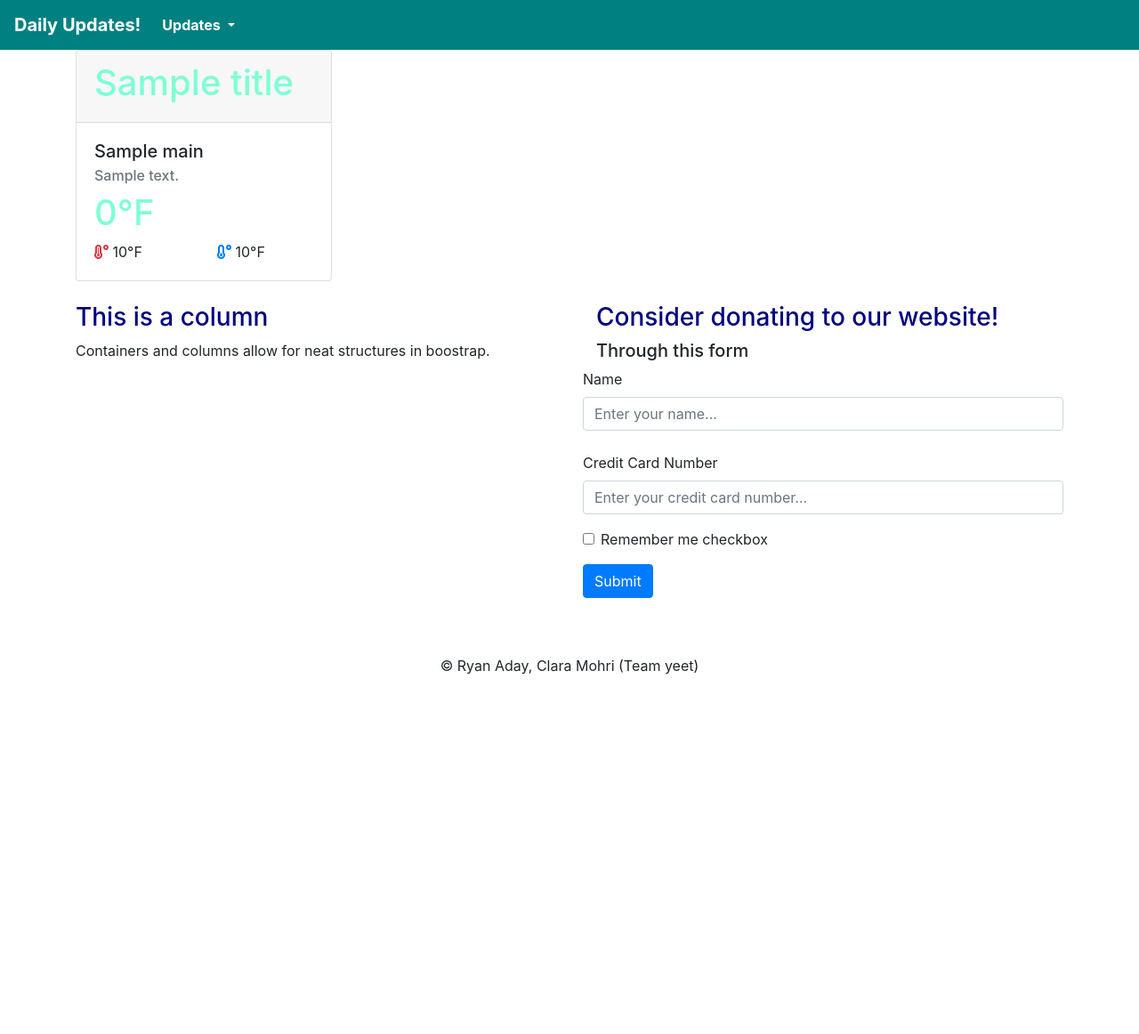
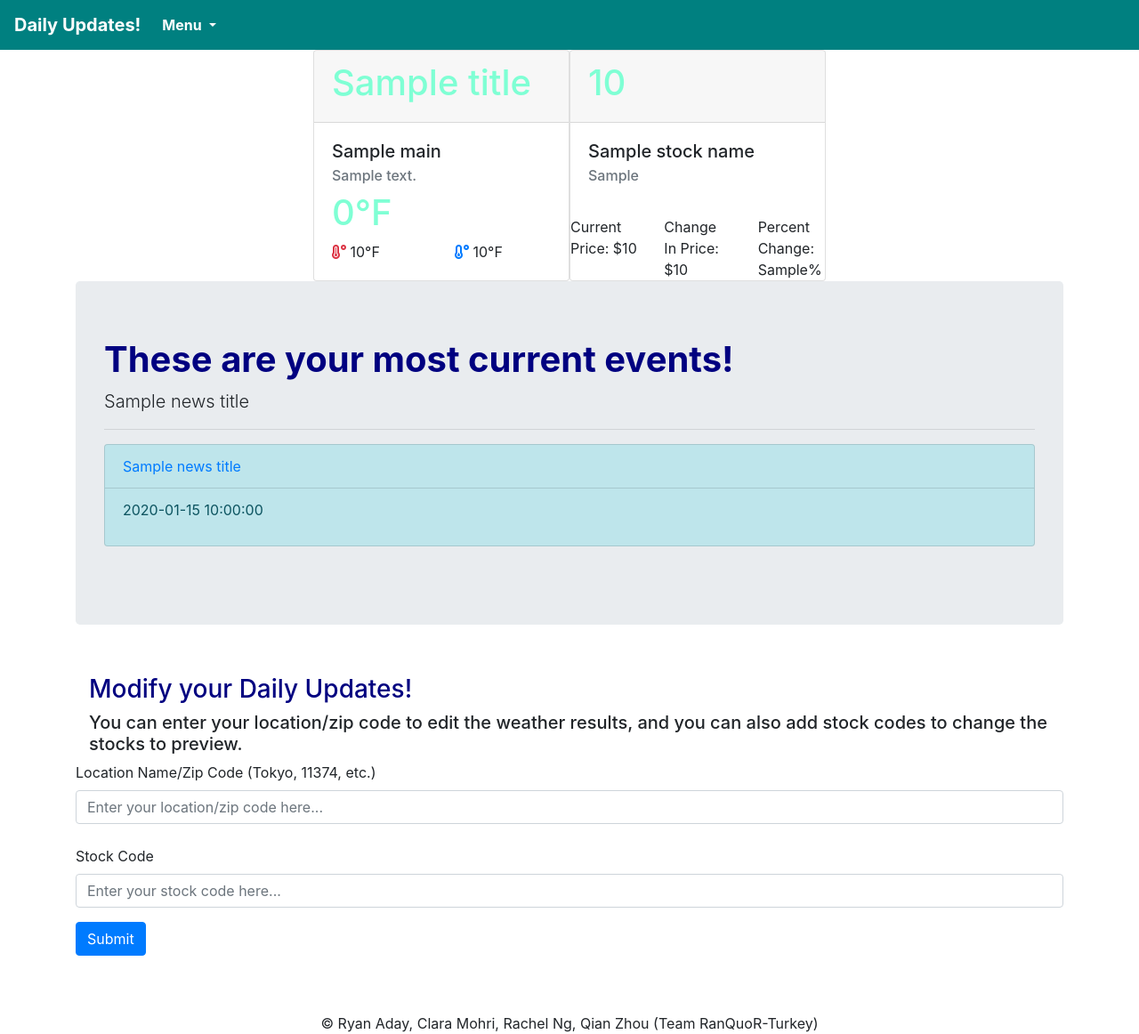
Before and after one commit to ryan-aday/API_Project, a Python web app: template templates/index.html in a window 1280 px wide. Shown: the whole page at 89% size. Before the commit the page ends 758 px from the top, so only its background shows below. Run offline with Jinja, Linux system fonts and the light colour scheme; the template is opened without the code that fills it: most values are stand-ins (such as "Sample title", 1, 10 or a date in 2020); some libraries are stand-ins or nearby versions.

Commit message:
Added more changes to template

```diff
--- a/devlog.txt
+++ b/devlog.txt
@@ -57,3 +57,8 @@ Made weather_tests folder to explore OpenWeatherMap API.
 Currently includes weather, description of weather, temperature in F, icon of weather, low and high temps.
 Temperatures cast to integers.
 Uses IPAPI to get location from IP address, passes to OpenWeatherMap API.
+
+ryanA -- 2018-11-19 23:32
+Created basic template, used Rachel's example to test template using app.py.
+Decided on waiting for Tuesday to verity if we can use a certain stock API.
+Temperature API decided upon.
--- a/templates/index.html
+++ b/templates/index.html
@@ -43,22 +43,22 @@ K21 -- Bootstrap Example
 	    <!-- Dropdown (Part of Navbar) -->
 		<li class="nav-item dropdown">
 		  <a class="nav-link dropdown-toggle" href="#" id="navbarDropdown" role="button" data-toggle="dropdown" aria-haspopup="true" aria-expanded="false" style="color: white; font-weight:bold;">
-		    Updates
+		    Menu
 		  </a>
 		  <div class="dropdown-menu" aria-labelledby="navbarDropdown">
-		    <a class="dropdown-item" href="#">News</a>
-		    <a class="dropdown-item" href="#">Weather</a>
-        <a class="dropdown-item" href="#">Stocks</a>
+		    <a class="dropdown-item" href="#updates">Updates</a>
+		    <a class="dropdown-item" href="#news">Current Events</a>
+        <a class="dropdown-item" href="#forms">User Input</a>
 		  </div>
 		</li>
 	      </ul>
 	    </div>
 	  </nav>
 
-		<div class="container">
+		<div class="container" id="updates" style="">
+      <div  class="d-flex justify-content-center">
 			<div class="row">
-				<div class="col-6">
-					 <!-- Card -->
+					 <!-- Weather Card -->
            <div class="card" style="width: 18rem;">
          	   <div class="card-header"><h1>{{title}}</h1></div>
          	   <div class="card-body">
@@ -75,51 +75,76 @@ K21 -- Bootstrap Example
          	   </div>
          	 </div>
 
-				</div>
+            <!--Stock Card -->
+           <div class="card" style="width: 18rem;">
+              <div class="card-header">
+                  <h1>{{stock_code}}</h1>
+              </div>
+              <div class="card-body">
+                <h5 class="card-title">{{stock_name}}</h5>
+                <h6 class="card-subtitle mb-2 text-muted">{{where_sold}}</h6>
+
+               </div>
+                <div class="row">
+                 <div class="col-sm align-bottom"><i class="price"></i> Current Price:  ${{curr_price}} </div>
+                 <div class="col-sm align-bottom"><i class="change_in_price"></i>Change In Price:   ${{chan_price}}</div>
+                 <div class="col-sm align-bottom"><i class="percent_change"></i>Percent Change:  {{per_change}}%</div>
+               </div>
+              </div>
+            </div>
+      </div>
 			</div>
 		</div>
 
+    <!--News -->
+    <div class="container" id="news">
+					 <!-- Jumbootron -->
+					<div class="jumbotron">
+			  	    <h1 class="display-6" style="font-weight:bold; color: #000080;">These are your most current events!</h1>
+			  	    <p class="lead">{{news_title}}</p>
+			  	    <hr class="my-6">
+				      <ul class="list-group">
+			             <li class="list-group-item list-group-item-info">
+                      <a href={{article_link}}>{{news_title}}</a>
+                   </li>
+                   <li class="list-group-item list-group-item-info">
+                       <p>{{date_pub}}
+                    </li>
+				      </ul>
+				      <br>
+				  </div>
+    </div>
+
 	  <!-- Form -->
 
-	  <div class="container">
+	  <div class="container" id="forms">
 	    <br>
-	    <div class="row">
 
-	      <div class="col-6">
-		 			<h3 style="color:#000080;">This is a column </h3>
-					Containers and columns allow for neat structures in boostrap.
-	      </div>
-	      <div class="col-6">
 	  			<div class="container-fluid">
-            <h3 style="color:#000080;"> Consider donating to our website! </h3>
-            <h5> Through this form </h5>
+            <h3 style="color:#000080;"> Modify your Daily Updates! </h3>
+            <h5> You can enter your location/zip code to edit the weather results, and you can also add stock codes to change the stocks to preview.  </h5>
         	</div>
 	  			<form>
 	    		<div class="form-group">
-						<label for="Name">Name</label>
-						<input type="text" class="form-control" id="name" placeholder="Enter your name...">
+						<label for="Name">Location Name/Zip Code (Tokyo, 11374, etc.)</label>
+						<input type="text" class="form-control" id="name" placeholder="Enter your location/zip code here...">
 						<br>
 
 						<div class="form-group">
-		  				<label for="creditcard">Credit Card Number</label>
-		  				<input type="text" class="form-control" id="creditcard" placeholder="Enter your credit card number...">
-						</div>
-						<div class="form-group form-check">
-		  				<input type="checkbox" class="form-check-input" id="rememberme">
-		  				<label class="form-check-label" for="exampleCheck1">Remember me checkbox</label>
+		  				<label for="creditcard">Stock Code</label>
+		  				<input type="text" class="form-control" id="creditcard" placeholder="Enter your stock code here...">
 						</div>
 						<button type="submit" class="btn btn-primary">Submit</button>
 	    		</div>
 	  			</form>
 	      </div>
-	    </div>
-	  </div>
+
 
 	  <br>
 	  <br>
 
 	  <div class = "row justify-content-center">
-	  &copy; Ryan Aday, Clara Mohri (Team yeet)
+	  &copy; Ryan Aday, Clara Mohri, Rachel Ng, Qian Zhou (Team RanQuoR-Turkey)
 
    </div>
   </div>
```
Also changed, not shown: testing/templates/index.html (indentation only).
